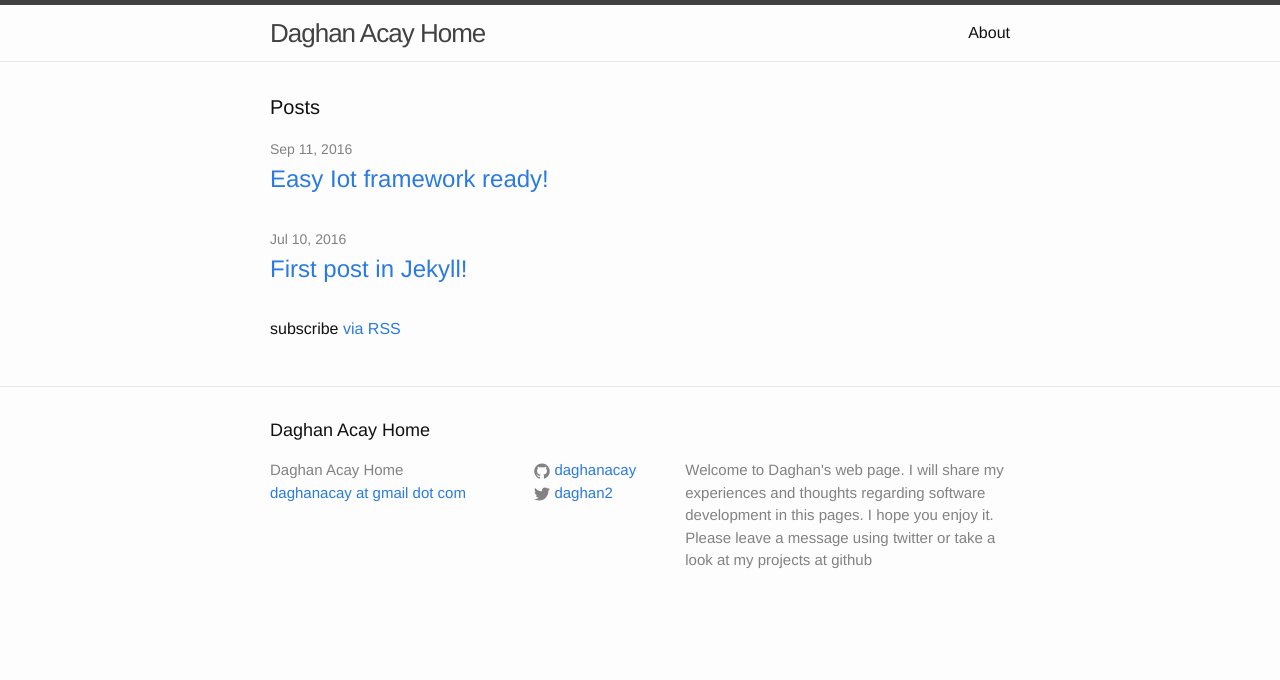
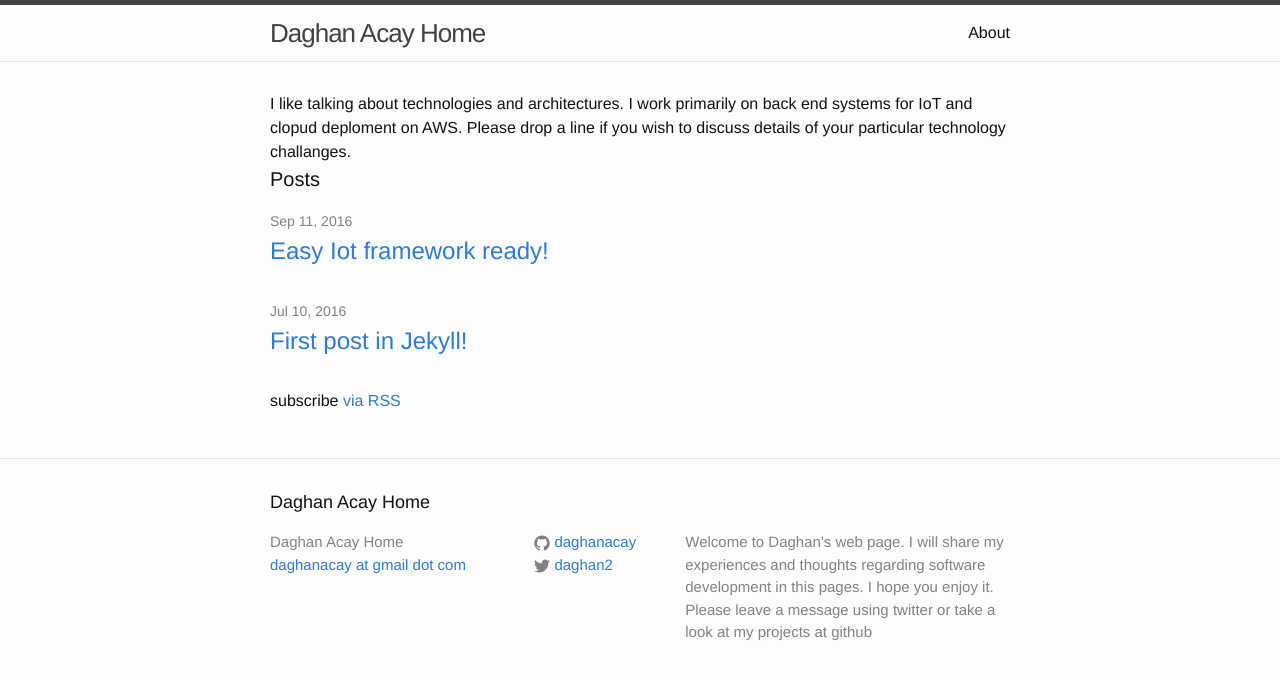
Before and after one commit to daghanacay/daghanacay.github.io, a Jekyll site: the page built from index.html, in a window 1280 px wide. Shown: the top 680 px of the page. Built offline with Jekyll 4.4.1, drawn with Linux system fonts in a browser that asks for light colours.

Commit message:
Update index

```diff
--- a/index.html
+++ b/index.html
@@ -3,6 +3,8 @@ layout: default
 ---
 
 <div class="home">
+
+  I like talking about technologies and architectures. I work primarily on back end systems for IoT and clopud deploment on AWS. Please drop a line if you wish to discuss details of your particular technology challanges.
 
   <h1 class="page-heading">Posts</h1>
 
```
